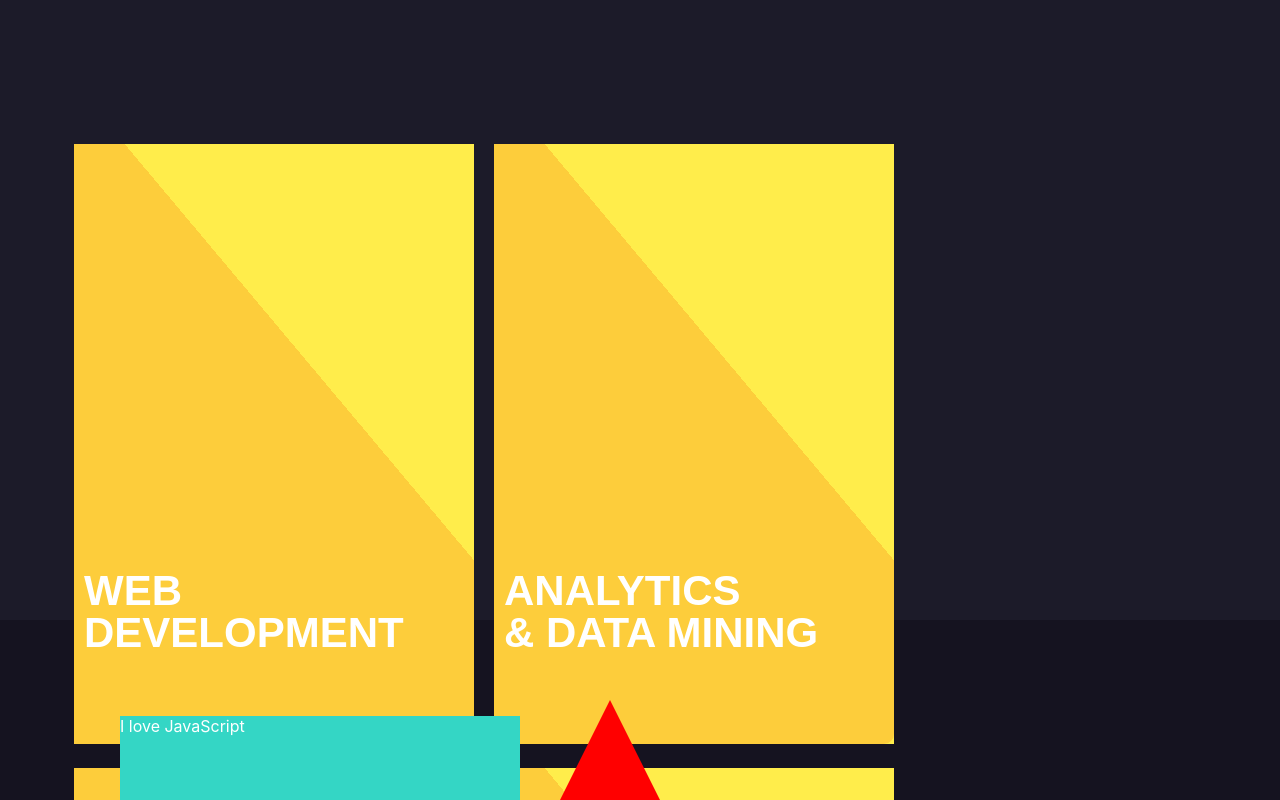
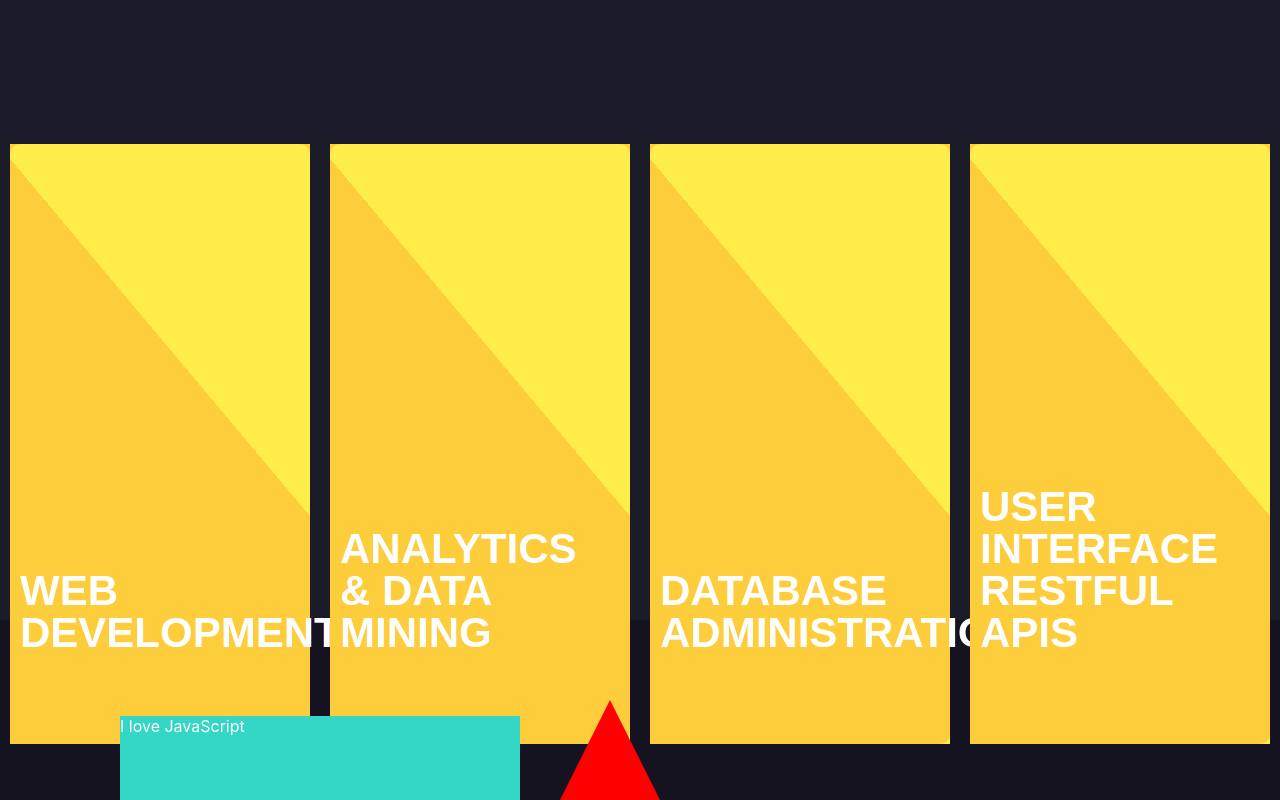
Before and after one commit to zep1994/thomas-matlock, a Next.js app in the folder frontend/: page / in a window 1280 px wide. Shown: the part 980-1780 px from the top of the page. Built offline with nearby package versions, Linux system fonts and the light colour scheme.

Commit message:
Fix Home

```diff
--- a/frontend/styles/Home.module.css
+++ b/frontend/styles/Home.module.css
@@ -500,7 +500,9 @@
 .cardsSection {
   margin: auto;
   position: relative;
-  width: 90%;
+  display: flex;
+  align-items: center;
+  justify-content: center;
   top: 15rem;
 }
 
```
